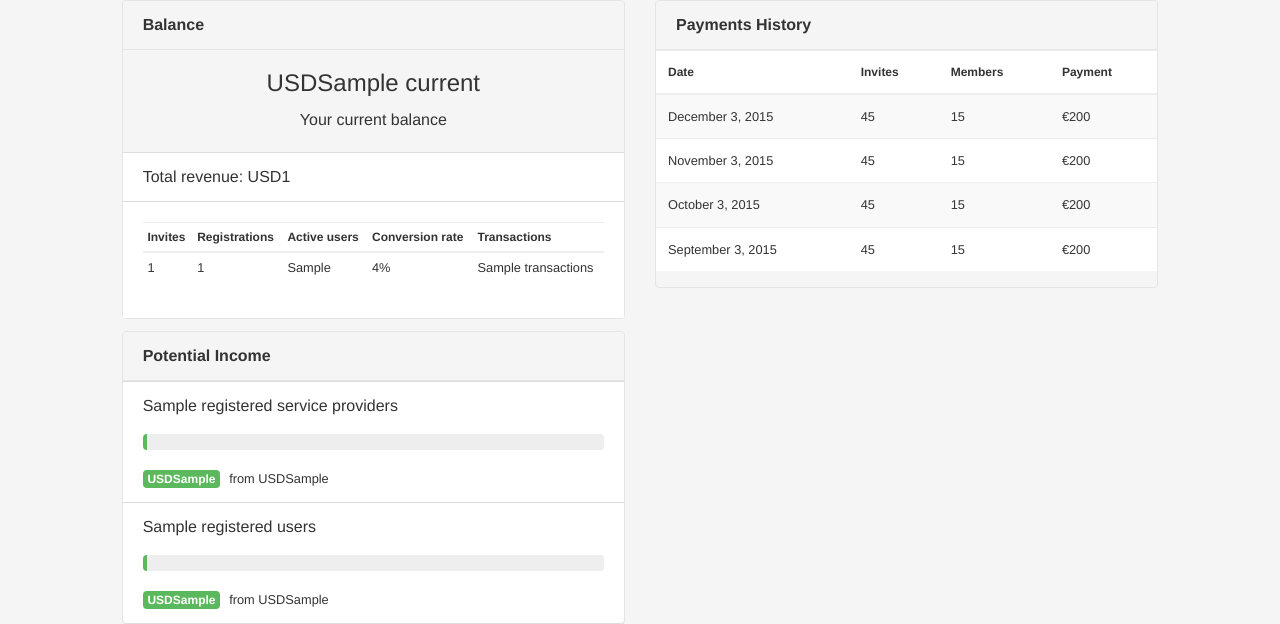
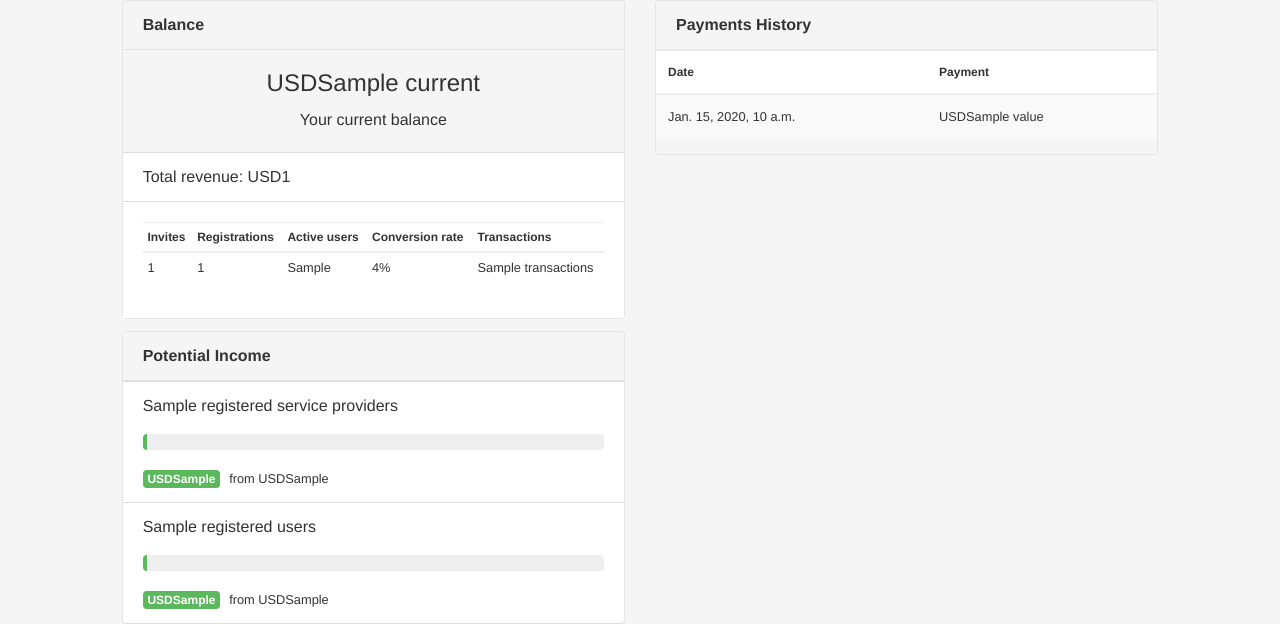
Before and after one commit to rockingelevator/whirlingskirt, a Django app: template whirlingskirt/templates/dashboard.html in a window 1280 px wide. Shown: the part 80-704 px from the top of the page. Run offline with Django 3.2, Linux system fonts and the light colour scheme; the template is opened without the code that fills it: most values are stand-ins (such as "Sample title", 1, 10 or a date in 2020); some libraries are stand-ins or nearby versions.

Commit message:
list of payments

```diff
--- a/whirlingskirt/templates/dashboard.html
+++ b/whirlingskirt/templates/dashboard.html
@@ -123,36 +123,18 @@
                           <thead>
                             <tr>
                               <th>Date</th>
-                              <th>Invites</th>
-                              <th>Members</th>
+                              <!--<th>Invites</th>
+                              <th>Members</th>-->
                               <th>Payment</th>
                             </tr>
                           </thead>
                           <tbody>
-                            <tr>
-                              <td>December 3, 2015</td>
-                              <td>45</td>
-                              <td>15</td>
-                              <td>€200</td>
-                            </tr>
-                            <tr>
-                              <td>November 3, 2015</td>
-                              <td>45</td>
-                              <td>15</td>
-                              <td>€200</td>
-                            </tr>
-                          <tr>
-                              <td>October 3, 2015</td>
-                              <td>45</td>
-                              <td>15</td>
-                              <td>€200</td>
-                            </tr>
-                            <tr>
-                              <td>September 3, 2015</td>
-                              <td>45</td>
-                              <td>15</td>
-                              <td>€200</td>
-                            </tr>
+                            {% for payment in payments %}
+                                <tr>
+                                  <td>{{ payment.transaction_date }}</td>
+                                  <td>{{ balance.currency }}{{ payment.value }}</td>
+                                </tr>
+                            {% endfor %}
                           </tbody>
                       </table>
                     </div>
--- a/whirlingskirt/views.py
+++ b/whirlingskirt/views.py
@@ -130,6 +130,9 @@ def dashboard(request):
         sp_transactions = Booking.objects.filter(service_provider__in=service_providers).exclude(account__in=members)
         sp_transactions_total_bonus = sum([(x['value']*BONUSES['commission']['for_booking'])/100 if x['value'] < BONUSES['for']['sp'] else BONUSES['for']['sp']*BONUSES['commission']['for_provision']/100 for x in sp_transactions])
 
+        # payments
+        payments = Payment.objects.filter(account=my).values('value', 'transaction_date')
+
         return render(request, 'dashboard.html', {
             'my': {
                 'full_name': "%s %s" % (my.first_name, my.last_name),
@@ -157,7 +160,8 @@ def dashboard(request):
             'potential_income': {
                 'for_service_providers': service_providers_count * BONUSES['for']['sp'],
                 'for_members': members_count * BONUSES['for']['member']
-            }
+            },
+            'payments': payments
         })
 
 
```
